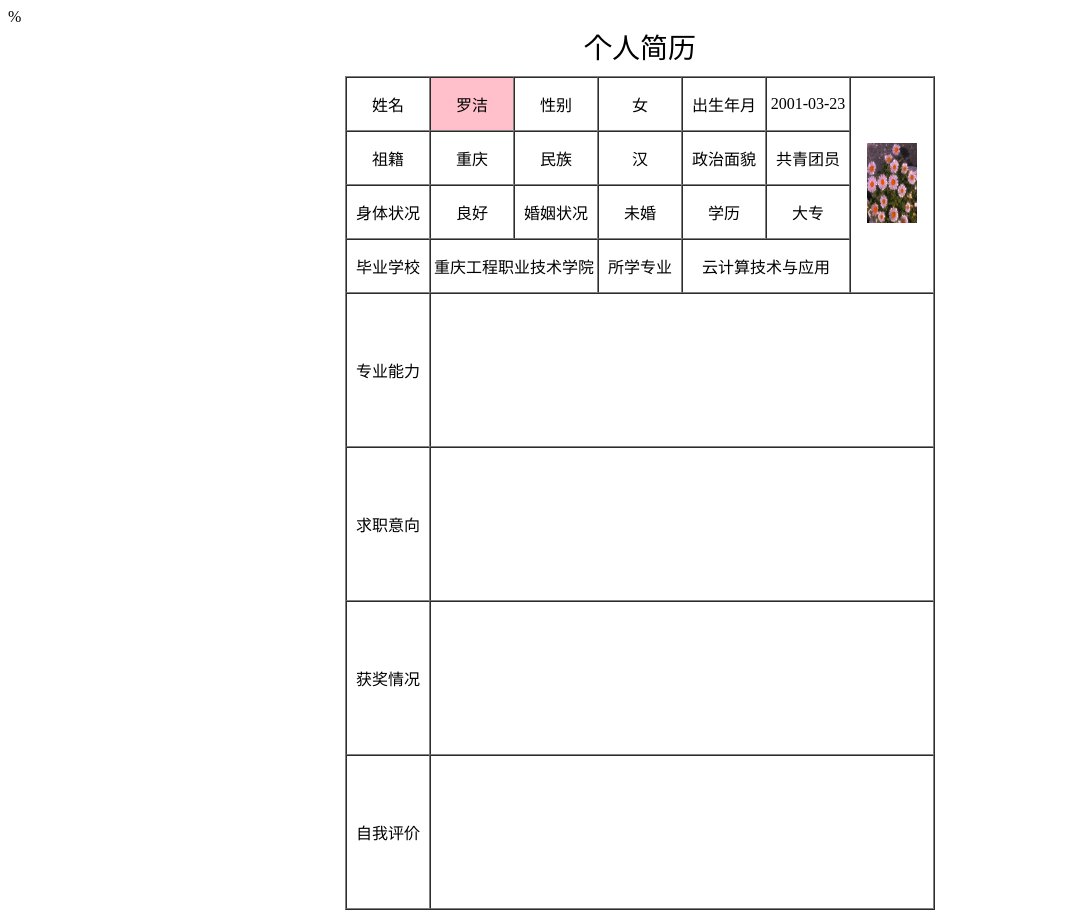
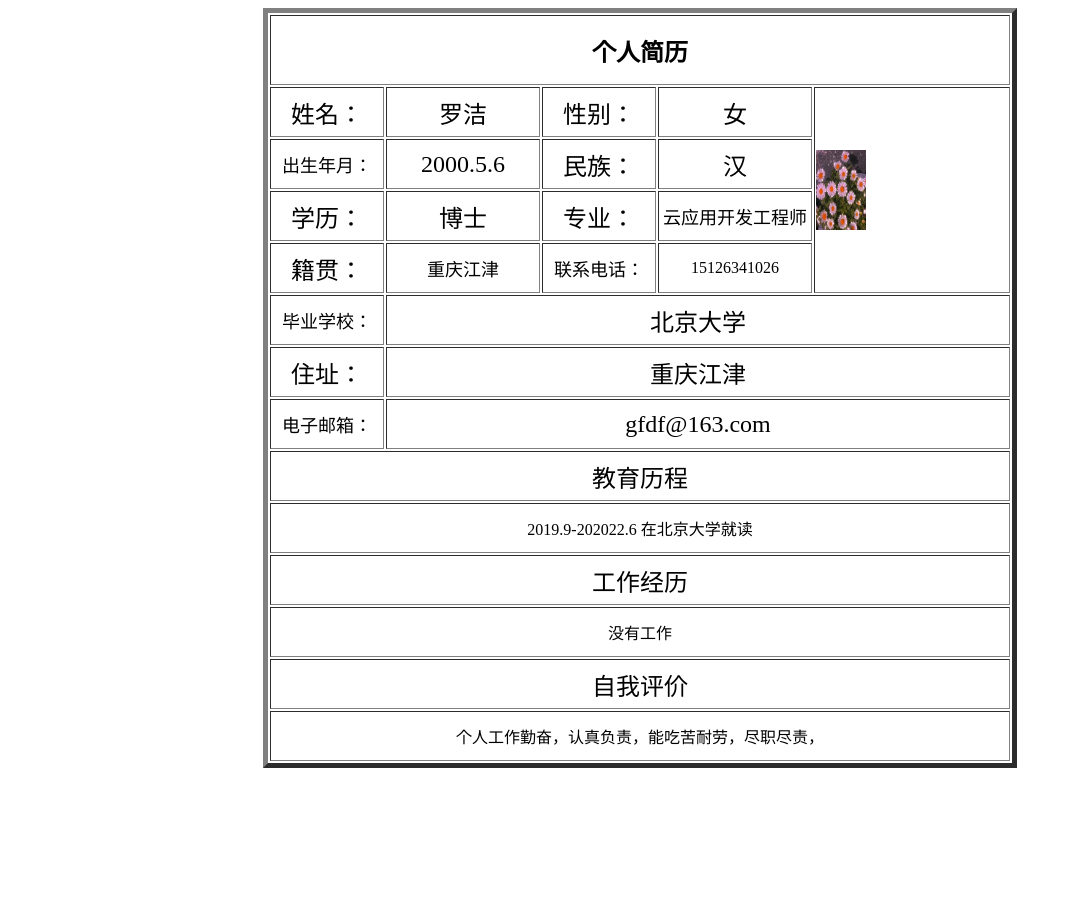
Before and after one commit to LuoJIe0323/LuoJie0323.github.io, a plain HTML site: page index.html in a window 1280 px wide. Shown: the whole page, without its empty margins (0-1072 px from the left). After the commit the page ends 800 px from the top, so only its background shows below. Drawn offline with Linux system fonts and the light colour scheme.

Commit message:
Update index.html

```diff
--- a/index.html
+++ b/index.html
@@ -1,76 +1,134 @@
-<!DOCTYPE html>
-<html lang="en">
-
+<html>
 <head>
-    <meta charset="UTF-8">
-    <meta name="viewport" content="width=device-width, initial-scale=1.0">
-    <title>Document</title>
-    <style>
-    	/*通过给td设置高度和宽度，进而确定每一行高度*/
-        td {
-            width: 80px;
-            height: 50px;
-        }
-        caption {
-            font-size: 28px;
-            margin-bottom: 10px;
-        }
-        /*需填内容较多时设置高度*/
-        .body td {
-            height: 150px;
-        }
-    </style>
+<title>罗洁</title>
+<mate name="keywords" content="个人简历"/>
+<mate name="description" content="罗洁的个人简历"/>
 </head>
 <body>
-    <table border="1" cellspacing="0" width=“650” align="center">
-        <caption>个人简历</caption>
-        <tr align="center">
-            <td>姓名</td>%
-            <td bgcolor="pink">罗洁</td>
-            <td>性别</td>
-            <td>女</td>
-            <td>出生年月</td>
-            <td>2001-03-23</td>
+<table  border=5   align=center>
+<tr height=70  align='center'>
+<td width=720 colspan=6 align=center
+><font size=5 ><b>个人简历
+
+</a></b></font></td>
+</tr>
+
+<tr height=50 >
+<td width=110 align=center
+><font size=5>姓名：</td>
+<td width=150 align=center
+><font size=5>罗洁</td>
+<td width=110 align=center
+><font size=5>性别：</td>
+<td width=150 align=center
+><font size=5>女</td>
 <td colspan="2" rowspan="4"><img src="l1.jpg" height="80" width="50"></td>
  </tr>
-        <tr align="center">
-            <td>祖籍</td>
-            <td>重庆</td>
-            <td>民族</td>
-            <td>汉</td>
-            <td>政治面貌</td>
-            <td>共青团员</td>
+
+<tr height=50 >
+<td width=110 align=center
+><font size=4 align=center
+>出生年月：</td>
+<td width=150 align=center
+><font size=5>2000.5.6</td>
+<td width=110 align=center
+><font size=5>民族：</td>
+<td width=150 align=center
+><font size=5>汉</td>
+
 </tr>
-        <tr align="center">
-            <td>身体状况</td>
-            <td>良好</td>
-            <td>婚姻状况</td>
-            <td>未婚</td>
-            <td>学历</td>
-            <td>大专</td>
+
+
+<tr height=50 >
+<td width=110 align=center
+><font size=5>学历：</td>
+<td width=150 align=center
+><font size=5 align=center
+>博士</td>
+<td width=110 align=center
+><font size=5>专业：</td>
+<td width=150 align=center
+><font size=4>云应用开发工程师</td>
+
 </tr>
-        <tr align="center">
-            <td>毕业学校</td>
-            <td colspan="2">重庆工程职业技术学院</td>
-            <td>所学专业</td>
-            <td colspan="2">云计算技术与应用</td>
+
+
+<tr height=50 >
+<td width=110 align=center
+><font size=5>籍贯：</td>
+<td width=150 align=center
+><font size=4>重庆江津</td>
+<td width=110 align=center
+><font size=4>联系电话：</td>
+<td width=150 align=center
+><font size=3>15126341026</td>
+
 </tr>
-        <tr align="center" class="body">
-            <td>专业能力</td>
-            <td colspan="7"></td>
+
+
+<tr height=50 >
+<td width=100 align=center
+><font size=4>毕业学校：</td>
+<td width=620 colspan=5 align=center
+><font size=5>北京大学</td>
 </tr>
-        <tr align="center" class="body">
-            <td>求职意向</td>
-            <td colspan="7"></td>
+
+
+<tr height=50 >
+<td width=110 align=center
+><font size=5>住址：</td>
+<td width=610 colspan=5 align=center
+><font size=5>重庆江津</td>
 </tr>
-        <tr align="center" class="body">
-            <td>获奖情况</td>
-            <td colspan="7"></td>
+
+
+
+<tr height=50 >
+<td width=110 align=center
+><font size=4>电子邮箱：</td>
+<td width=610 colspan=5 align=center
+><font size=5>gfdf@163.com</td>
 </tr>
-        <tr align="center" class="body">
-            <td>自我评价</td>
-            <td colspan="7"></td>
+
+
+<tr height=50 >
+<td width=720 colspan=6 align=center
+><font size=5>教育历程</td>
 </tr>
-    </table>
+
+<tr height=50 >
+<td width=720  colspan=6 align=center>2019.9-202022.6  在北京大学就读
+
+</td>
+</tr>
+
+
+<tr height=50 >
+<td width=720 colspan=6 align=center
+><font size=5>工作经历</td>
+</tr>
+
+<tr height=50 >
+<td width=720  colspan=6 align=center>没有工作
+
+</td>
+</tr>
+
+<tr height=50 >
+<td width=720 colspan=6 align=center
+><font size=5>自我评价</td>
+</tr>
+
+
+<tr height=50 >
+<td width=720  colspan=6 align=center>个人工作勤奋，认真负责，能吃苦耐劳，尽职尽责，
+
+</td>
+</tr>
+
+
+
+
+
 </body>
 </html>
```
Lines whose indentation alone changed are shown as unchanged.
